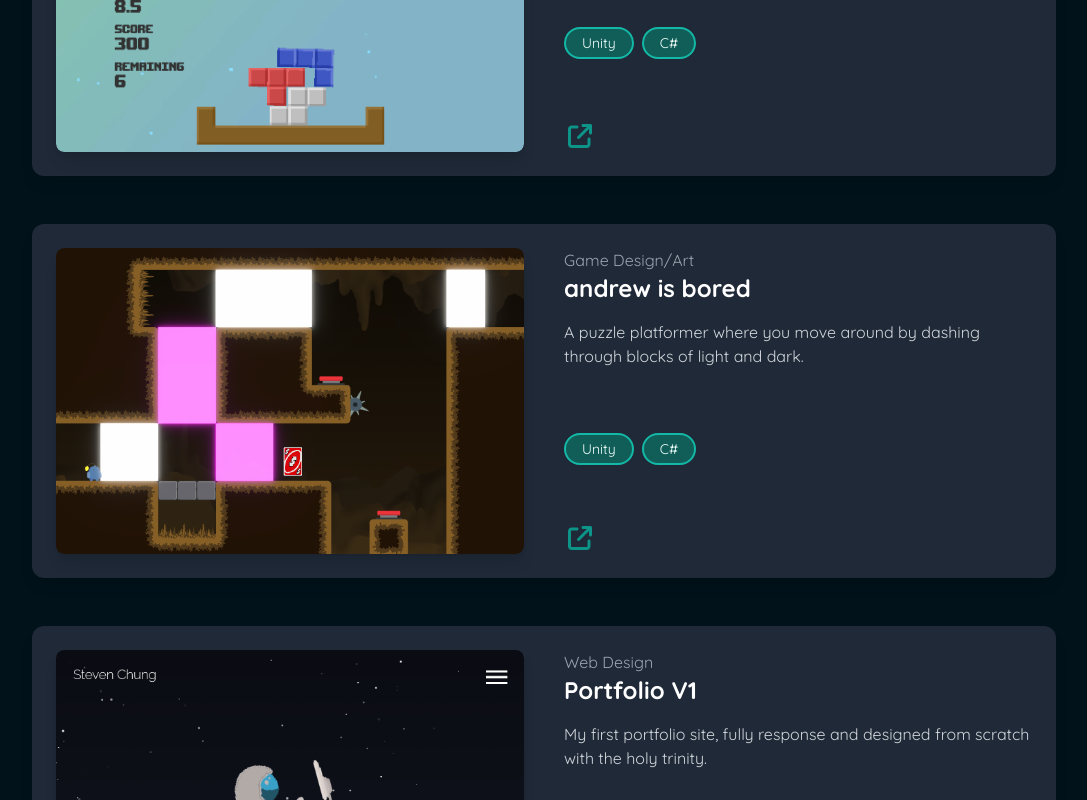
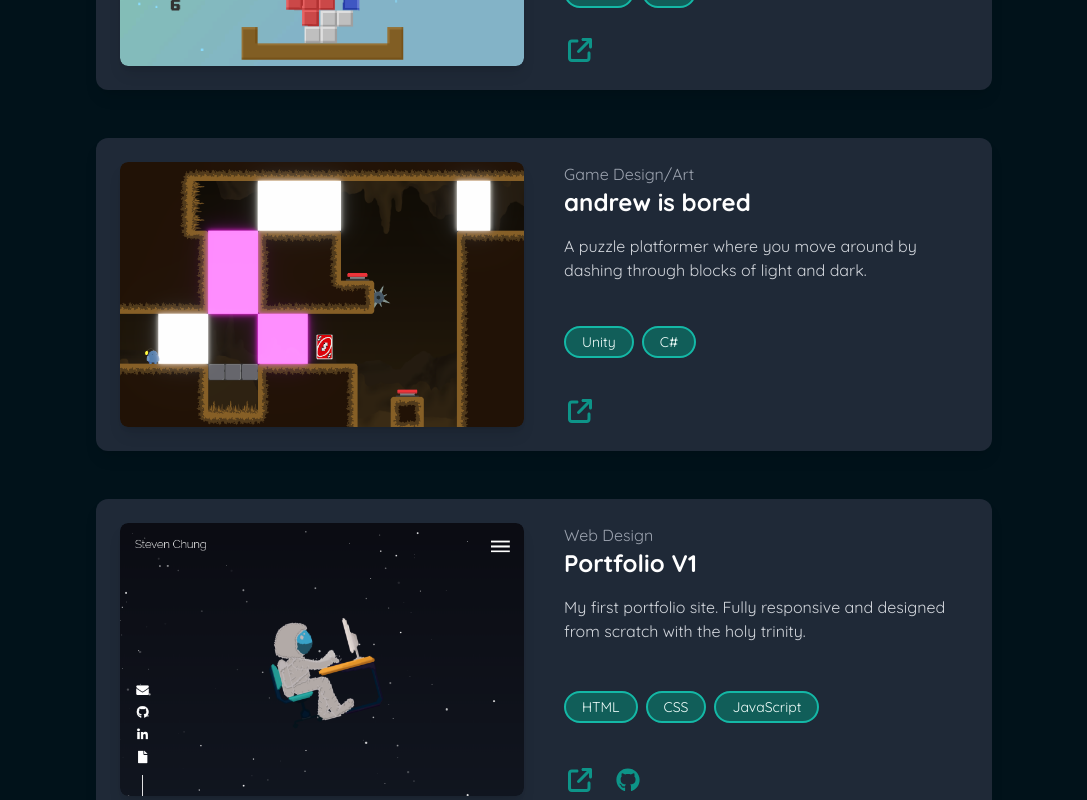
Before and after one commit to stvnchng/stvnchng.github.io, a Next.js app: page / in a window 1280 px wide. Shown: the part 3000-3800 px from the top of the page, without its empty margins (96-1183 px from the left). Built offline with nearby package versions, Linux system fonts and the light colour scheme.

Commit message:
Update Projects.tsx

```diff
--- a/src/components/Projects.tsx
+++ b/src/components/Projects.tsx
@@ -48,7 +48,7 @@ const projects: Project[] = [
     title: "Portfolio V1",
     role: "Web Design",
     description:
-      "My first portfolio site, fully response and designed from scratch with the holy trinity.",
+      "My first portfolio site. Fully responsive and designed from scratch with the holy trinity.",
     imageSrc: "/images/site.png",
     imageAlt: "this website",
     link: "#",
@@ -58,7 +58,7 @@ const projects: Project[] = [
 ];
 
 const ProjectItem: React.FC<{ project: Project }> = ({ project }) => (
-  <div className="grid grid-cols-1 md:grid-cols-2 gap-10 my-12 p-6 bg-gray-100 dark:bg-gray-800 rounded-xl shadow-lg max-w-5xl mx-auto">
+  <div className="grid grid-cols-1 md:grid-cols-2 gap-10 my-12 p-6 bg-gray-100 dark:bg-gray-800 rounded-xl shadow-lg max-w-4xl mx-auto">
     <div className="relative overflow-hidden rounded-lg shadow-lg transform transition duration-300 hover:scale-105">
       <Image
         src={project.imageSrc}
```
